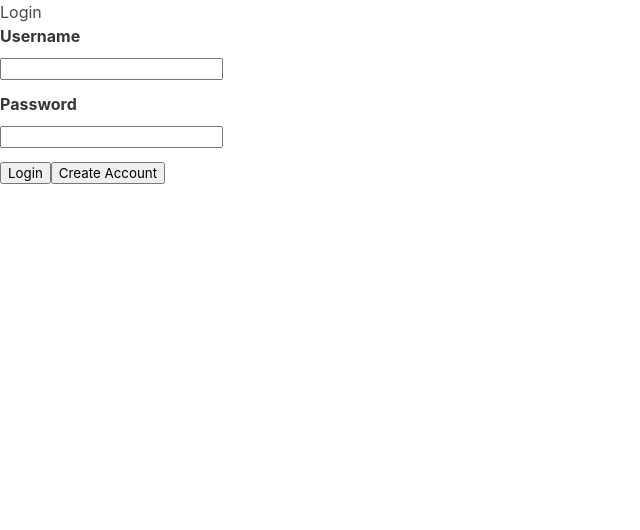
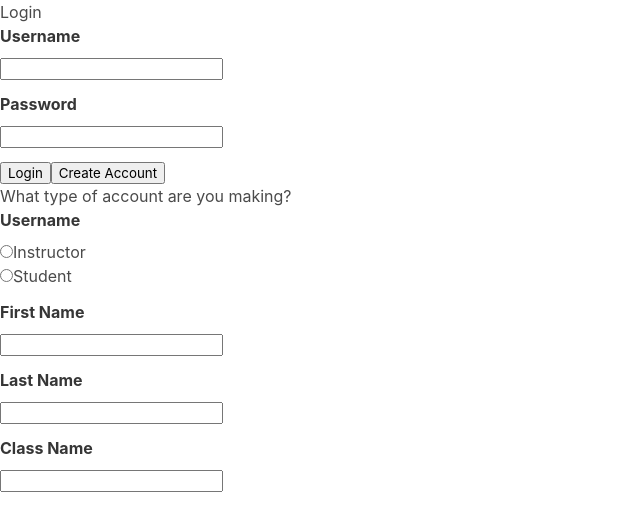
Before and after one commit to jerler1/fist-to-five, a React (Create React App) app: page / in a window 1280 px wide. Shown: the top 530 px of the page, without its empty margins (0-640 px from the left). Built offline with nearby package versions, Linux system fonts and the light colour scheme.

Commit message:
added create a new account form

```diff
--- a/src/views/Login/Login.jsx
+++ b/src/views/Login/Login.jsx
@@ -11,7 +11,7 @@ const Login = () => {
     reset,
   } = useForm();
 
-  const [ isCreateAccountActive, setIsCreateAccountActive ] = useState(false);
+  const [isCreateAccountActive, setIsCreateAccountActive] = useState(false);
 
   const onSubmit = async (data) => {
     try {
@@ -47,6 +47,38 @@ const Login = () => {
           <button>Login</button>
           <button>Create Account</button>
         </form>
+        <form>
+          <h3>What type of account are you making?</h3>
+          <div className="field">
+            <label className="label">Username</label>
+            <div className="control">
+              <input type="radio" name="instructor" />
+              Instructor
+            </div>
+            <div className="control">
+              <input type="radio" name="instructor" />
+              Student
+            </div>
+          </div>
+          <div className="field">
+            <label className="label">First Name</label>
+            <div className="control">
+              <input type="text" />
+            </div>
+          </div>
+          <div className="field">
+            <label className="label">Last Name</label>
+            <div className="control">
+              <input type="text" />
+            </div>
+          </div>
+          <div className="field">
+            <label className="label">Class Name</label>
+            <div className="control">
+              <input type="text" />
+            </div>
+          </div>
+        </form>
       </div>
     </div>
   );
```
